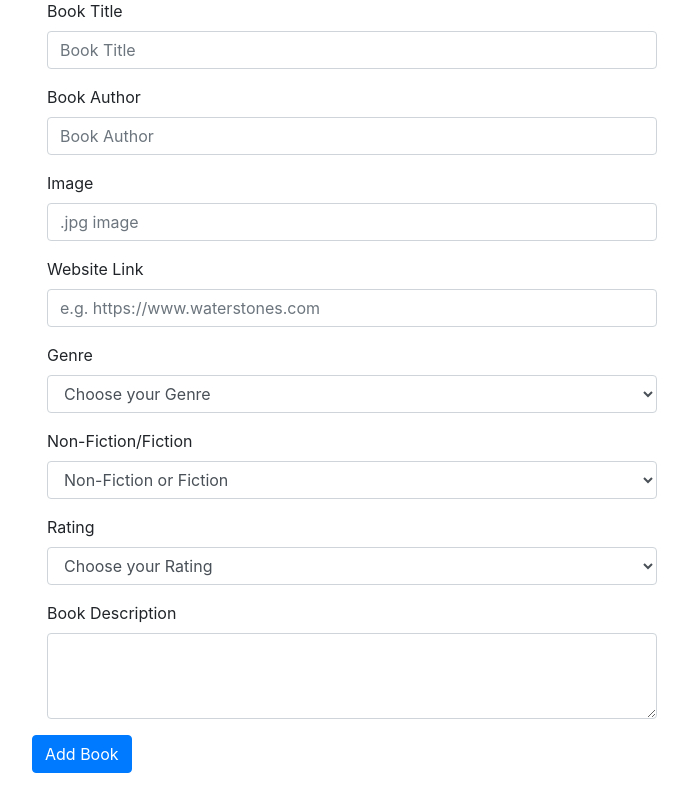
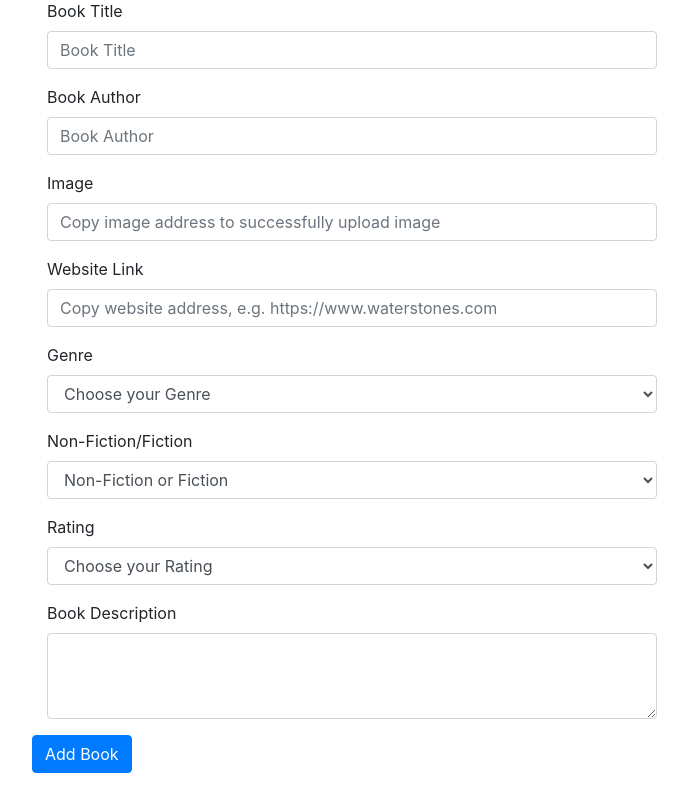
Before and after one commit to Code-Institute-Submissions/flask_book_review, a Flask app: page /add_book in a window 1280 px wide. Shown: the part 151-940 px from the top of the page, without its empty margins (288-976 px from the left). Run offline with Flask 2, Linux system fonts and the light colour scheme; data that the repository does not hold is empty; some libraries are stand-ins or nearby versions.

Commit message:
Changed placeholder text for image and website uploads.

```diff
--- a/templates/add_book.html
+++ b/templates/add_book.html
@@ -38,7 +38,7 @@
         <div class="row">
             <div class="form-group col-sm-12">
                 <label for="book_url">Image</label>
-                <input type="text" class="form-control" id="book_url" name="book_url" placeholder=".jpg image">
+                <input type="text" class="form-control" id="book_url" name="book_url" placeholder="Copy image address to successfully upload image">
             </div>
         </div>
 
@@ -46,7 +46,7 @@
         <div class="row">
             <div class="form-group col-sm-12">
                 <label for="book_url">Website Link</label>
-                <input type="text" class="form-control" id="book_url" name="book_url" placeholder="e.g. https://www.waterstones.com">
+                <input type="text" class="form-control" id="book_url" name="book_url" placeholder="Copy website address, e.g. https://www.waterstones.com">
             </div>
         </div>
 
```
